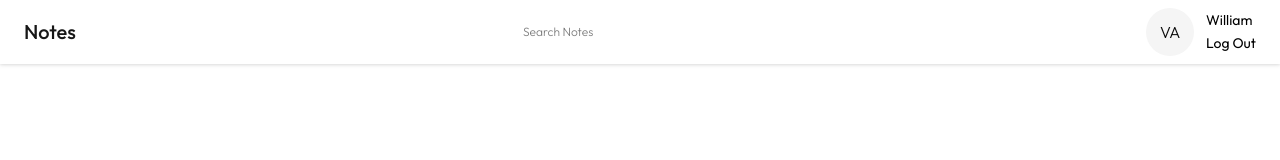
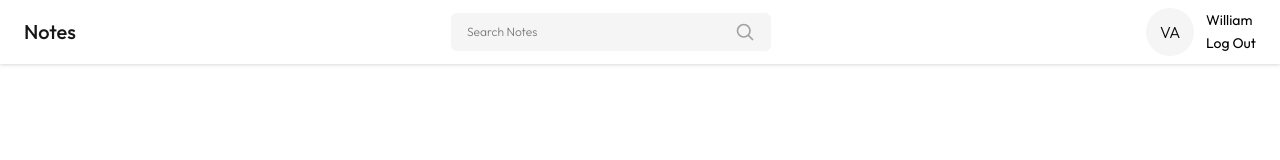
Before and after one commit to ValerieAttila09/notes-app-frontend, a React (Vite) app: page /login in a window 1280 px wide. Shown: the top 160 px of the page. Built offline with nearby package versions, Linux system fonts and the light colour scheme.

Commit message:
committed

```diff
--- a/src/components/Navbar/Navbar.jsx
+++ b/src/components/Navbar/Navbar.jsx
@@ -1,13 +1,23 @@
 import ProfileInfo from "../Cards/ProfileInfo"
 import { useNavigate } from "react-router-dom"
 import SearchBar from "../SearchBar/SearchBar"
+import { useState } from "react"
 
-export default function Navbar(){
+export default function Navbar() {
 
-const navigate = useNavigate()
+  const [searchQuery, setSearchQuery] = useState("")
+  const navigate = useNavigate()
 
   const onLogout = () => {
     navigate("/login")
+  }
+
+  const handleSearch = () => {
+
+  }
+
+  const onClearSearch = () => {
+    setSearchQuery("")
   }
 
   return (
@@ -16,9 +26,16 @@
         Notes
       </h2>
 
-      <SearchBar />
+      <SearchBar
+        value={searchQuery}
+        onChange={({ target }) => {
+          setSearchQuery(target.value)
+        }}
+        handleSearch={handleSearch}
+        onClearSearch={onClearSearch}
+      />
 
-      <ProfileInfo onLogout={onLogout}/>
+      <ProfileInfo onLogout={onLogout} />
     </div>
   )
 }
--- a/src/components/SearchBar/SearchBar.jsx
+++ b/src/components/SearchBar/SearchBar.jsx
@@ -1,10 +1,29 @@
-export default function SearchBar({ value, onChange, handleChange, onClearSearch }) {
+export default function SearchBar({ value, onChange, handleSearch, onClearSearch }) {
 
 
 
   return (
-    <div className="">
+    <div className="w-80 flex items-center px-4 bg-neutral-100 rounded-md">
       <input type="text" placeholder="Search Notes" className="w-full text-xs bg-transparent py-[11px] outline-none" value={value} onChange={onChange} name="" id="" />
+
+      {value && (
+        <button
+          onClick={onClearSearch}
+          className="bg-transparent cursor-pointer group transition-all">
+          <svg xmlns="http://www.w3.org/2000/svg" fill="none" viewBox="0 0 24 24" strokeWidth={1.5} stroke="currentColor" className="size-5 text-neutral-400 group-hover:text-neutral-700 transition-all">
+            <path strokeLinecap="round" strokeLinejoin="round" d="M6 18 18 6M6 6l12 12" />
+          </svg>
+        </button>
+      )}
+
+      <button
+        onClick={handleSearch}
+        className="bg-transparent cursor-pointer group transition-all">
+        <svg xmlns="http://www.w3.org/2000/svg" fill="none" viewBox="0 0 24 24" strokeWidth={2} stroke="currentColor" className="size-5 text-neutral-400 group-hover:text-neutral-700 transition-all">
+          <path strokeLinecap="round" strokeLinejoin="round" d="m21 21-5.197-5.197m0 0A7.5 7.5 0 1 0 5.196 5.196a7.5 7.5 0 0 0 10.607 10.607Z" />
+        </svg>
+      </button>
+
     </div>
   )
 }
```
